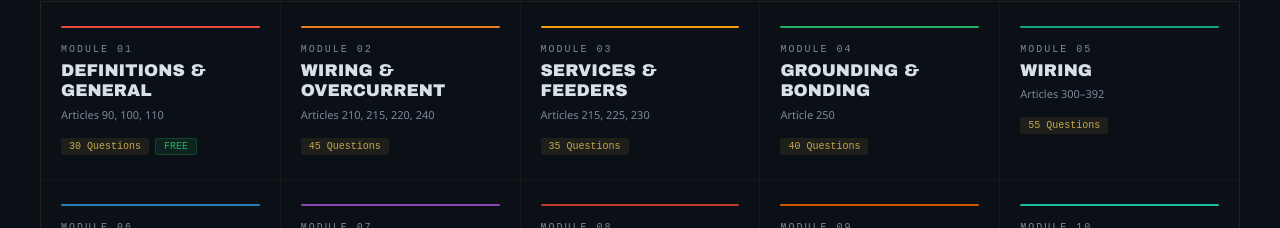
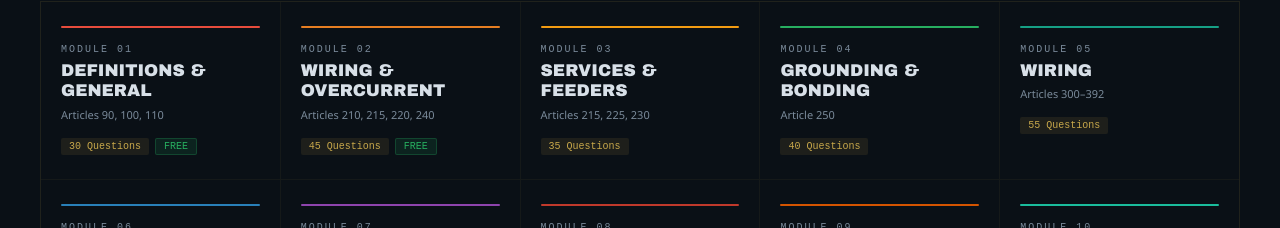
Before and after one commit to WestCpastWirePro/west-coast-wire-pro, a React (Vite) app: page / in a window 1280 px wide. Shown: the part 2017-2245 px from the top of the page. Built offline with nearby package versions, Linux system fonts and the light colour scheme.

Commit message:
Show FREE badge on Module 2 in landing page module grid

```diff
--- a/src/LandingPage.jsx
+++ b/src/LandingPage.jsx
@@ -124,7 +124,7 @@ export default function LandingPage({ onLaunchApp, onNavigate }) {
               <div style={s.modArticles}>{m.articles}</div>
               <div>
                 <span style={s.modCount}>{m.qCount} Questions</span>
-                {m.id === 1 && <span style={s.freeTag}>FREE</span>}
+                {(m.id === 1 || m.id === 2) && <span style={s.freeTag}>FREE</span>}
               </div>
             </div>
           ))}
```
